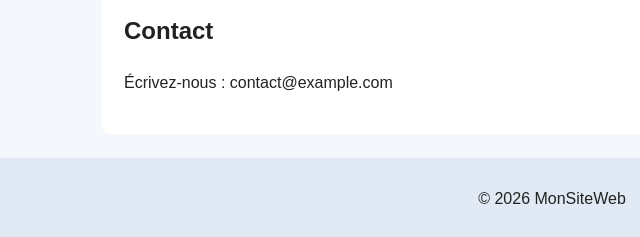
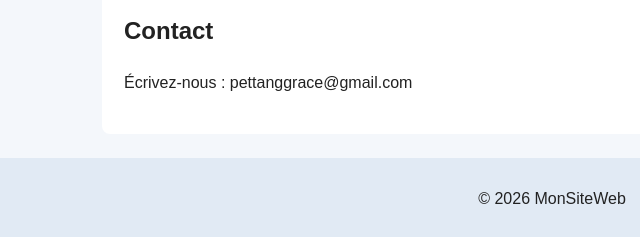
Before and after one commit to pettanggrace/MonSiteWeb, a plain HTML site: page index.html in a window 1280 px wide. Shown: the part 593-830 px from the top of the page, 88-728 px from the left. Drawn offline with Linux system fonts and the light colour scheme.

Commit message:
Modification de l'adresse de contact

```diff
--- a/index.html
+++ b/index.html
@@ -26,7 +26,7 @@
         </section>
         <section id="contact">
             <h2>Contact</h2>
-            <p>Écrivez-nous : contact@example.com</p>
+            <p>Écrivez-nous : pettanggrace@gmail.com</p>
         </section>
     </main>
     <footer><p>© 2026 MonSiteWeb</p></footer>
```
